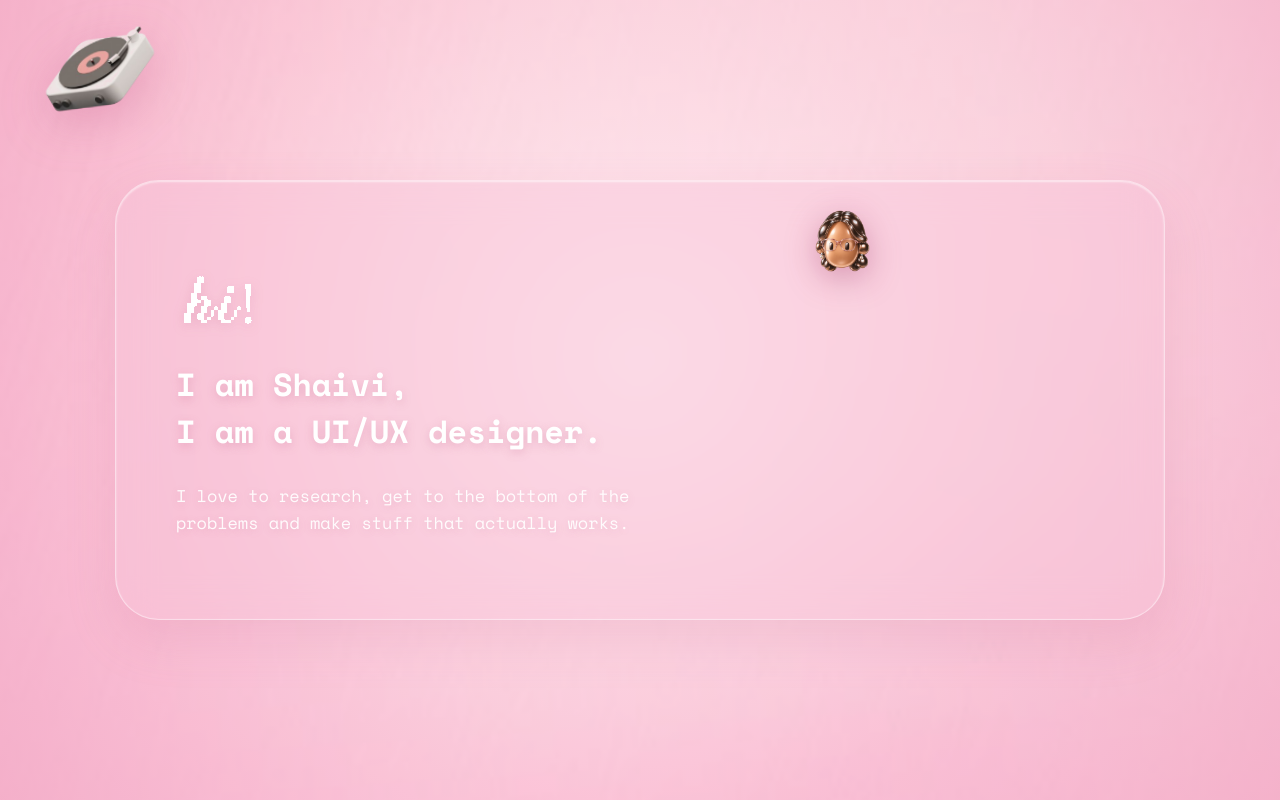
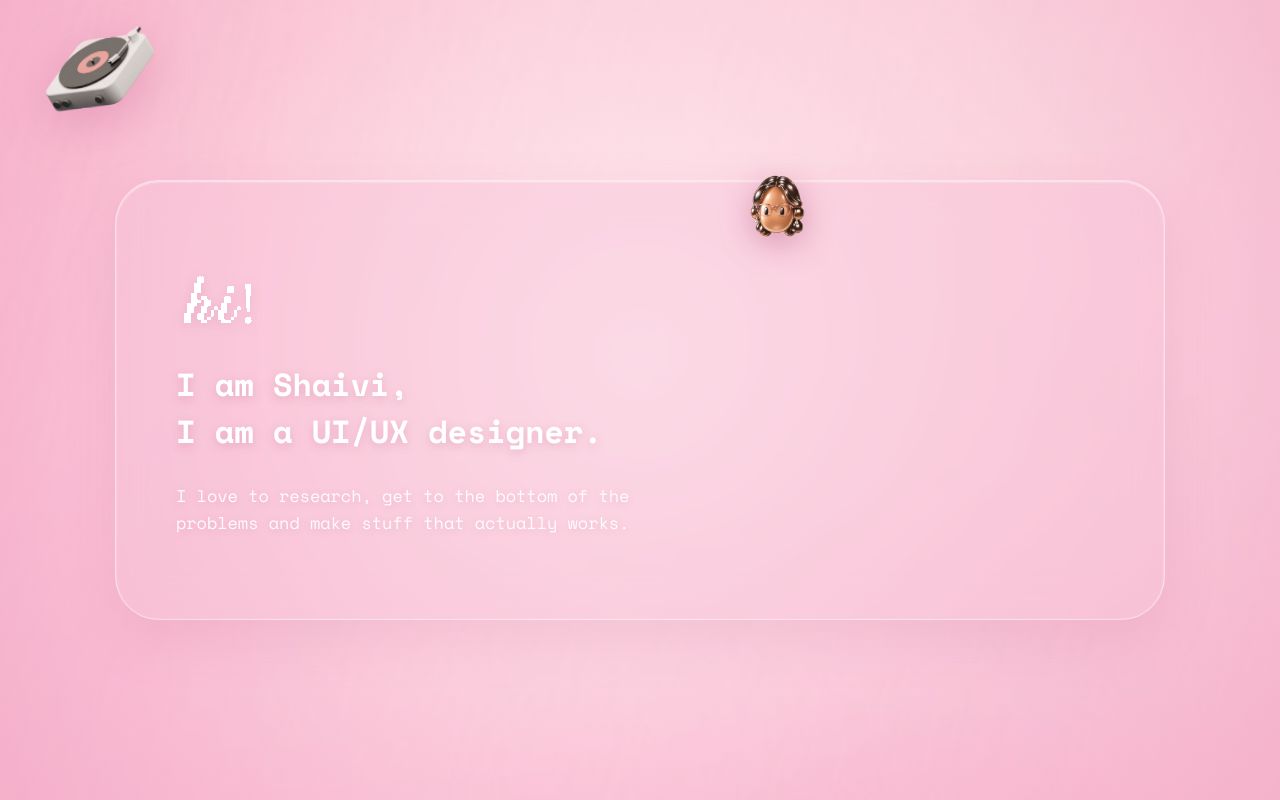
Before and after one commit to vivi0511-ship-it/shaivi-portfolio, a React (Vite) app: page / in a window 1280 px wide. Built offline with nearby package versions, Linux system fonts and the light colour scheme; a web font is replaced by a local one.

Commit message:
Enlarge 3D avatar head image in HomeHero to match reference design

```diff
--- a/src/components/HomeHero.css
+++ b/src/components/HomeHero.css
@@ -146,10 +146,10 @@
 /* 3. Inactive Elements - 3D Avatar Head (z-index: 10 default, z-index: 30 when hovered) */
 .avatar-head-wrapper {
   position: absolute;
-  right: 10px;
+  right: -25px;
   top: 50%;
-  margin-top: -190px;
-  width: 340px;
+  margin-top: -225px;
+  width: 440px;
   z-index: 10;
   cursor: pointer;
   outline: none;
@@ -240,11 +240,11 @@
 /* Hover Pods Container */
 .hover-pods-container {
   position: absolute;
-  right: 10px;
+  right: -25px;
   top: 50%;
-  margin-top: -190px;
-  width: 360px;
-  height: 380px;
+  margin-top: -225px;
+  width: 440px;
+  height: 450px;
   pointer-events: none;
   z-index: 25;
 }
@@ -278,10 +278,10 @@
 .hover-pods-container.is-visible .pod-console { transition-delay: 120ms; }
 
 /* Pod Positions */
-.pod-house { top: -45px; left: 20px; }
-.pod-laptop { top: 70px; left: -90px; }
-.pod-resume { top: 215px; left: -90px; }
-.pod-console { top: 300px; left: 30px; }
+.pod-house { top: -45px; left: 35px; }
+.pod-laptop { top: 80px; left: -90px; }
+.pod-resume { top: 245px; left: -90px; }
+.pod-console { top: 345px; left: 45px; }
 
 /* 3. Inactive Nodes Dimming Rule (35% opacity + soft blur/desaturation filter) */
 .menu-pod-item.is-pod-dimmed {
```
